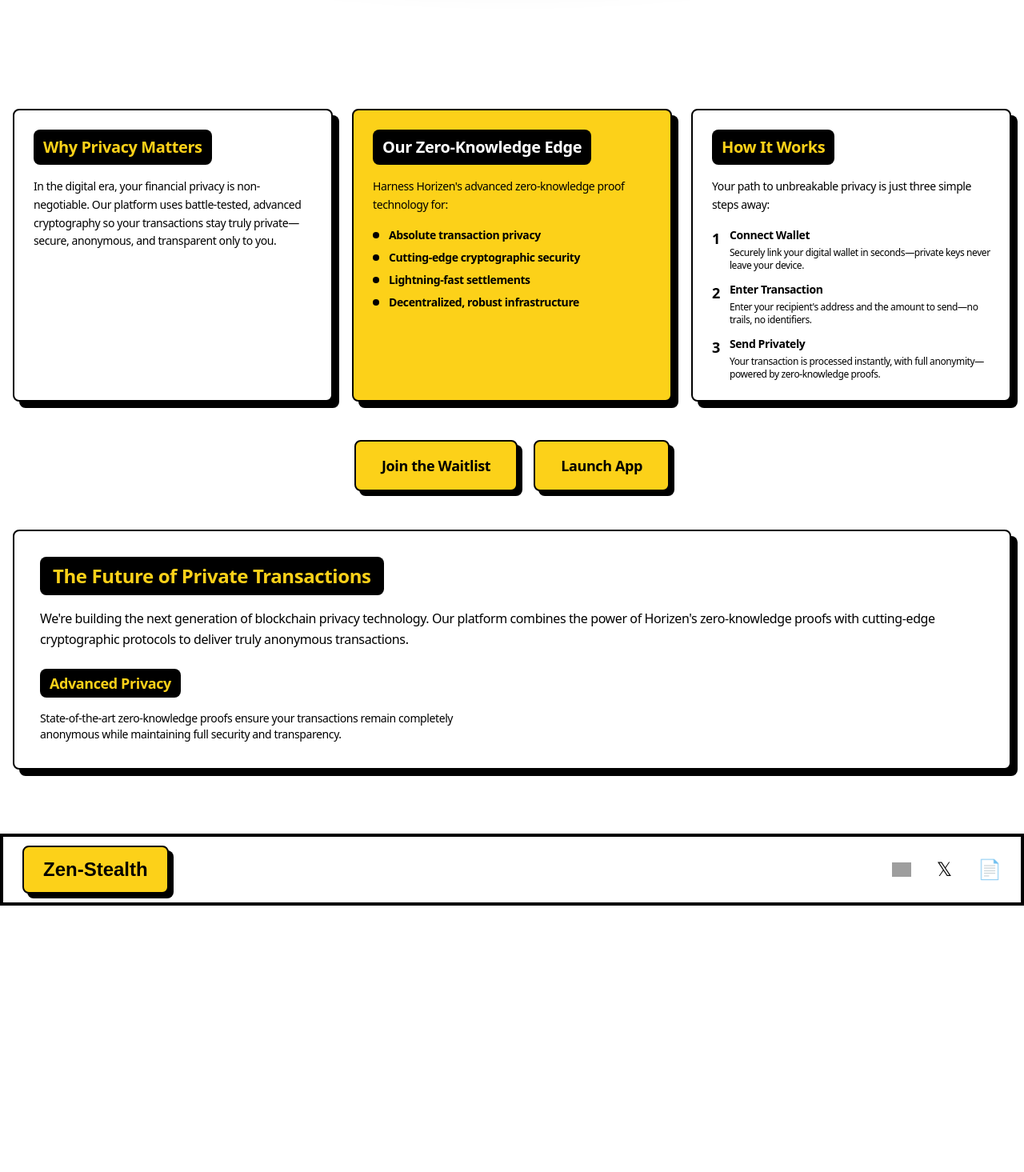
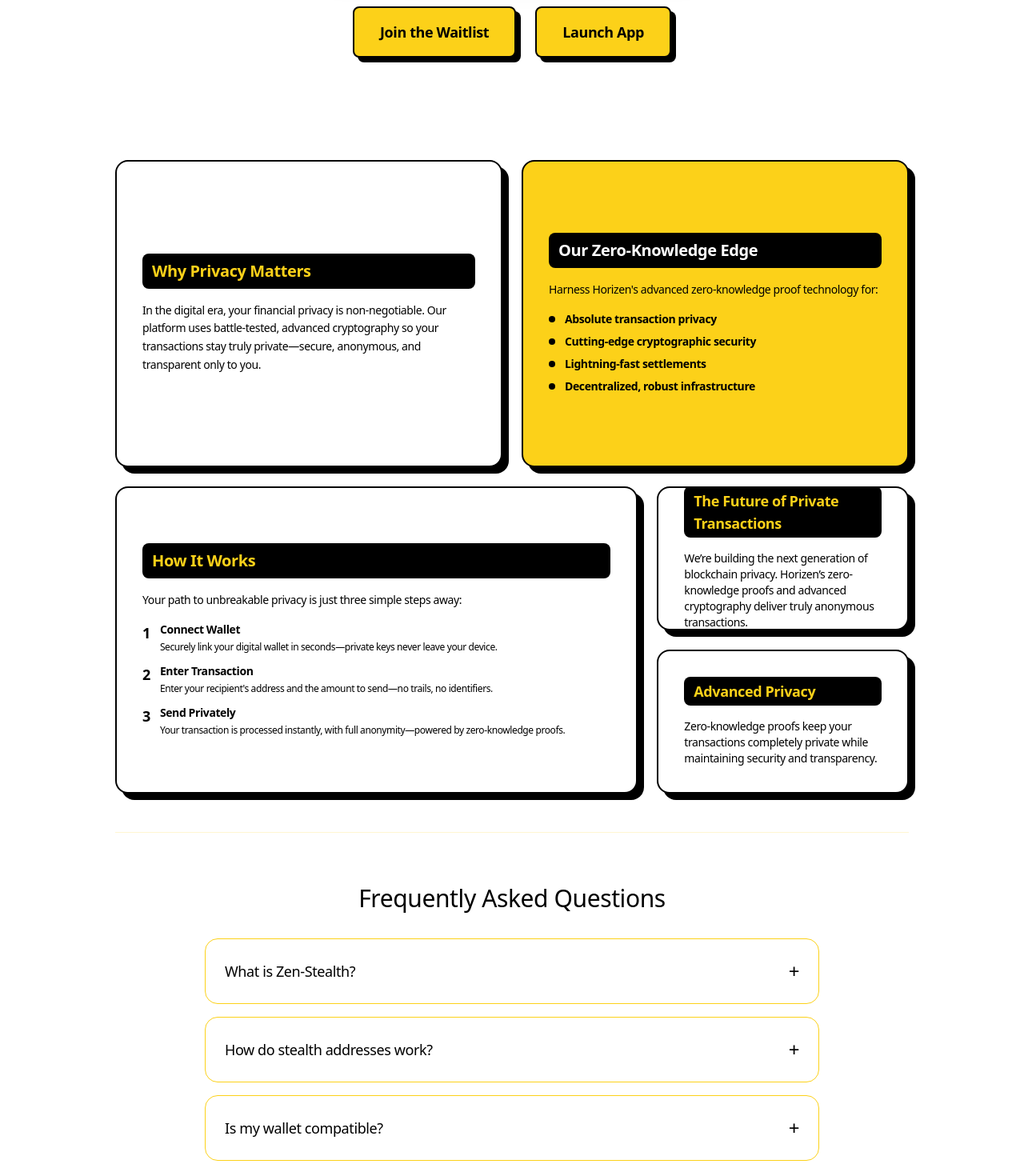
Before and after one commit to ayushsingh82/Zen-Stealth, a Next.js app: page / in a window 1280 px wide. Shown: the part 280-1745 px from the top of the page at 80% size. Before the commit the page ends 1412 px from the top, so only its background shows below. Built offline with nearby package versions, Linux system fonts and the light colour scheme; grey boxes are pictures that could not be loaded; what @rainbow-me/rainbowkit, wagmi would draw is missing.

Commit message:
widget init

```diff
--- a/src/app/page.tsx
+++ b/src/app/page.tsx
@@ -1,8 +1,30 @@
 'use client';
 
 import Link from 'next/link';
+import React from 'react';
+
+const faqs = [
+  {
+    q: 'What is Zen-Stealth?',
+    a: 'Zen-Stealth is a privacy protocol for private transactions on Horizen using stealth addresses and zero-knowledge cryptography.'
+  },
+  {
+    q: 'How do stealth addresses work?',
+    a: 'Stealth addresses allow you to receive funds privately. Only the receiver can detect and claim the funds.'
+  },
+  {
+    q: 'Is my wallet compatible?',
+    a: 'Any EVM-compatible wallet can be used with Zen-Stealth.'
+  },
+  {
+    q: 'Is Zen-Stealth open source?',
+    a: 'Yes! The code is open source and available on GitHub.'
+  },
+];
 
 export default function Home() {
+  const [expandedFaq, setExpandedFaq] = React.useState<number | null>(null);
+
   return (
     <div className="min-h-screen bg-white font-sans tracking-tight">
       {/* HEADER */}
@@ -13,6 +35,8 @@
           </div>
         </Link>
       </div>
+
+
 
       {/* HERO */}
       <div className="relative py-20 px-4">
@@ -29,125 +53,80 @@
         </div>
       </div>
 
-      {/* MAIN CONTENT */}
-      <div className="max-w-7xl mx-auto px-4 pb-20 mt-64">
-        <div className="grid md:grid-cols-3 gap-6">
 
-          {/* BOX 1 - Why Privacy Matters */}
-          <div className="bg-white border-2 border-black shadow-[8px_8px_0_0_rgba(0,0,0,1)] p-6 rounded-lg">
-            <h2 className="text-xl font-black mb-4 text-[#FCD119] bg-black px-3 py-2 rounded-lg inline-block">
-              Why Privacy Matters
-            </h2>
-            <p className="text-sm text-black leading-relaxed">
-              In the digital era, your financial privacy is non-negotiable. Our platform uses battle-tested, advanced cryptography so your transactions stay truly private—secure, anonymous, and transparent only to you.
-            </p>
+      <div className="text-center mt-32 mb-6 flex flex-col md:flex-row items-center justify-center gap-6">
+          <button className="bg-[#FCD119] border-2 border-black shadow-[6px_6px_0_0_rgba(0,0,0,1)] px-8 py-4 rounded-lg text-lg font-bold text-black hover:bg-[#FCD119]/90 hover:shadow-[4px_4px_0_0_rgba(0,0,0,1)] hover:translate-x-[2px] hover:translate-y-[2px] transition-all duration-200 active:shadow-[2px_2px_0_0_rgba(0,0,0,1)] active:translate-x-[4px] active:translate-y-[4px]">Join the Waitlist</button>
+          <Link href="/launch">
+            <button className="bg-[#FCD119] border-2 border-black shadow-[6px_6px_0_0_rgba(0,0,0,1)] px-8 py-4 rounded-lg text-lg font-bold text-black hover:bg-[#FCD119]/90 hover:shadow-[4px_4px_0_0_rgba(0,0,0,1)] hover:translate-x-[2px] hover:translate-y-[2px] transition-all duration-200 active:shadow-[2px_2px_0_0_rgba(0,0,0,1)] active:translate-x-[4px] active:translate-y-[4px]">Launch App</button>
+          </Link>
+        </div>
+
+      {/* MAIN CONTENT - BENTO GRID */}
+      <div className="max-w-5xl mx-auto px-4 pb-20 mt-32">
+        <div className="grid grid-cols-12 gap-6 auto-rows-[180px]">
+          {/* Why Privacy Matters */}
+          <div className="col-span-12 md:col-span-6 row-span-2 bg-white border-2 border-black shadow-[8px_8px_0_0_rgba(0,0,0,1)] p-8 rounded-2xl flex flex-col justify-center">
+            <h2 className="text-xl font-black mb-4 text-[#FCD119] bg-black px-3 py-2 rounded-lg inline-block">Why Privacy Matters</h2>
+            <p className="text-sm text-black leading-relaxed">In the digital era, your financial privacy is non-negotiable. Our platform uses battle-tested, advanced cryptography so your transactions stay truly private—secure, anonymous, and transparent only to you.</p>
           </div>
-
-          {/* BOX 2 - Zero-Knowledge Edge */}
-          <div className="bg-[#FCD119] border-2 border-black shadow-[8px_8px_0_0_rgba(0,0,0,1)] p-6 rounded-lg">
-          <h2 className="text-xl font-black mb-4 text-white bg-black px-3 py-2 rounded-lg inline-block">
-              Our Zero-Knowledge Edge
-            </h2>
-            <p className="text-sm text-black mb-4 leading-relaxed">
-              Harness Horizen's advanced zero-knowledge proof technology for:
-            </p>
+          {/* Our Zero-Knowledge Edge */}
+          <div className="col-span-12 md:col-span-6 row-span-2 bg-[#FCD119] border-2 border-black shadow-[8px_8px_0_0_rgba(0,0,0,1)] p-8 rounded-2xl flex flex-col justify-center">
+            <h2 className="text-xl font-black mb-4 text-white bg-black px-3 py-2 rounded-lg inline-block">Our Zero-Knowledge Edge</h2>
+            <p className="text-sm text-black mb-4 leading-relaxed">Harness Horizen's advanced zero-knowledge proof technology for:</p>
             <ul className="space-y-2 text-sm">
-              <li className="flex items-center">
-                <span className="w-2 h-2 rounded-full mr-3 bg-black"></span>
-                <span className="text-black font-semibold">Absolute transaction privacy</span>
-              </li>
-              <li className="flex items-center">
-                <span className="w-2 h-2 rounded-full mr-3 bg-black"></span>
-                <span className="text-black font-semibold">Cutting-edge cryptographic security</span>
-              </li>
-              <li className="flex items-center">
-                <span className="w-2 h-2 rounded-full mr-3 bg-black"></span>
-                <span className="text-black font-semibold">Lightning-fast settlements</span>
-              </li>
-              <li className="flex items-center">
-                <span className="w-2 h-2 rounded-full mr-3 bg-black"></span>
-                <span className="text-black font-semibold">Decentralized, robust infrastructure</span>
-              </li>
+              <li className="flex items-center"><span className="w-2 h-2 rounded-full mr-3 bg-black"></span><span className="text-black font-semibold">Absolute transaction privacy</span></li>
+              <li className="flex items-center"><span className="w-2 h-2 rounded-full mr-3 bg-black"></span><span className="text-black font-semibold">Cutting-edge cryptographic security</span></li>
+              <li className="flex items-center"><span className="w-2 h-2 rounded-full mr-3 bg-black"></span><span className="text-black font-semibold">Lightning-fast settlements</span></li>
+              <li className="flex items-center"><span className="w-2 h-2 rounded-full mr-3 bg-black"></span><span className="text-black font-semibold">Decentralized, robust infrastructure</span></li>
             </ul>
           </div>
-
-          {/* BOX 3 - How It Works */}
-          <div className="bg-[#fff] border-2 border-black shadow-[8px_8px_0_0_rgba(0,0,0,1)] p-6 rounded-lg">
-          <h2 className="text-xl font-black mb-4 text-[#FCD119] bg-black px-3 py-2 rounded-lg inline-block">
-              How It Works
-            </h2>
-            <p className="text-sm text-black mb-4 leading-relaxed">
-              Your path to unbreakable privacy is just three simple steps away:
-            </p>
-
+          {/* How It Works */}
+          <div className="col-span-12 md:col-span-8 row-span-2 bg-white border-2 border-black shadow-[8px_8px_0_0_rgba(0,0,0,1)] p-8 rounded-2xl flex flex-col justify-center">
+            <h2 className="text-xl font-black mb-4 text-[#FCD119] bg-black px-3 py-2 rounded-lg inline-block">How It Works</h2>
+            <p className="text-sm text-black mb-4 leading-relaxed">Your path to unbreakable privacy is just three simple steps away:</p>
             <div className="space-y-3">
-              <div className="flex items-start">
-                <span className="text-lg font-extrabold text-black mr-3">1</span>
-                <div>
-                  <div className="font-bold text-black mb-1 text-sm">Connect Wallet</div>
-                  <div className="text-xs text-black">Securely link your digital wallet in seconds—private keys never leave your device.</div>
-                </div>
-              </div>
-
-              <div className="flex items-start">
-                <span className="text-lg font-extrabold text-black mr-3">2</span>
-                <div>
-                  <div className="font-bold text-black mb-1 text-sm">Enter Transaction</div>
-                  <div className="text-xs text-black">Enter your recipient's address and the amount to send—no trails, no identifiers.</div>
-                </div>
-              </div>
-
-              <div className="flex items-start">
-                <span className="text-lg font-extrabold text-black mr-3">3</span>
-                <div>
-                  <div className="font-bold text-black mb-1 text-sm">Send Privately</div>
-                  <div className="text-xs text-black">Your transaction is processed instantly, with full anonymity—powered by zero-knowledge proofs.</div>
-                </div>
-              </div>
+              <div className="flex items-start"><span className="text-lg font-extrabold text-black mr-3">1</span><div><div className="font-bold text-black mb-1 text-sm">Connect Wallet</div><div className="text-xs text-black">Securely link your digital wallet in seconds—private keys never leave your device.</div></div></div>
+              <div className="flex items-start"><span className="text-lg font-extrabold text-black mr-3">2</span><div><div className="font-bold text-black mb-1 text-sm">Enter Transaction</div><div className="text-xs text-black">Enter your recipient's address and the amount to send—no trails, no identifiers.</div></div></div>
+              <div className="flex items-start"><span className="text-lg font-extrabold text-black mr-3">3</span><div><div className="font-bold text-black mb-1 text-sm">Send Privately</div><div className="text-xs text-black">Your transaction is processed instantly, with full anonymity—powered by zero-knowledge proofs.</div></div></div>
             </div>
+          </div>
+          {/* The Future of Private Transactions */}
+          <div className="col-span-12 md:col-span-4 row-span-1 bg-white border-2 border-black shadow-[8px_8px_0_0_rgba(0,0,0,1)] p-8 rounded-2xl flex flex-col justify-center">
+            <h3 className="text-lg font-black mb-2 text-[#FCD119] bg-black px-3 py-1 rounded-lg inline-block">The Future of Private Transactions</h3>
+            <p className="text-black text-sm mt-2">We’re building the next generation of blockchain privacy. Horizen’s zero-knowledge proofs and advanced cryptography deliver truly anonymous transactions.</p>
+          </div>
+          {/* Advanced Privacy */}
+          <div className="col-span-12 md:col-span-4 row-span-1 bg-white border-2 border-black shadow-[8px_8px_0_0_rgba(0,0,0,1)] p-8 rounded-2xl flex flex-col justify-center">
+            <h4 className="text-lg font-bold text-[#FCD119] mb-2 bg-black px-3 py-1 rounded-lg inline-block">Advanced Privacy</h4>
+            <p className="text-black text-sm mt-2">Zero-knowledge proofs keep your transactions completely private while maintaining security and transparency.</p>
           </div>
         </div>
 
-        {/* BOX 4 - Security First */}
-        {/* <div className="mt-6 bg-white border-2 border-black shadow-[8px_8px_0_0_rgba(0,0,0,1)] p-6 rounded-lg">
-          <h3 className="text-xl font-black mb-4 text-black">
-            Security First, Always
-          </h3>
-          <p className="text-sm text-black leading-relaxed">
-            Every move you make is locked by military-grade cryptography. Your privacy, security, and sovereignty are our unwavering promise.
-          </p>
-        </div> */}
-
-        {/* WAITLIST BUTTON */}
-        <div className="text-center mt-12">
-          <button className="bg-[#FCD119] border-2 border-black shadow-[6px_6px_0_0_rgba(0,0,0,1)] px-8 py-4 rounded-lg text-lg font-bold text-black hover:bg-[#FCD119]/90 hover:shadow-[4px_4px_0_0_rgba(0,0,0,1)] hover:translate-x-[2px] hover:translate-y-[2px] transition-all duration-200 active:shadow-[2px_2px_0_0_rgba(0,0,0,1)] active:translate-x-[4px] active:translate-y-[4px]">
-            Join the Waitlist
-          </button>
-           <button className="bg-[#FCD119] ml-[20px] border-2 border-black shadow-[6px_6px_0_0_rgba(0,0,0,1)] px-8 py-4 rounded-lg text-lg font-bold text-black hover:bg-[#FCD119]/90 hover:shadow-[4px_4px_0_0_rgba(0,0,0,1)] hover:translate-x-[2px] hover:translate-y-[2px] transition-all duration-200 active:shadow-[2px_2px_0_0_rgba(0,0,0,1)] active:translate-x-[4px] active:translate-y-[4px]">
-           <a href="/launch">Launch App</a>
-          </button>
-        </div>
-
-        {/* MORE WHITE CONTENT */}
-        <div className="mt-12 bg-white border-2 border-black shadow-[8px_8px_0_0_rgba(0,0,0,1)] p-8 rounded-lg">
-          <h3 className="text-2xl font-black mb-4 text-[#FCD119] bg-black px-4 py-2 rounded-lg inline-block">
-            The Future of Private Transactions
-          </h3>
-          <p className="text-black leading-relaxed mb-6">
-            We're building the next generation of blockchain privacy technology. Our platform combines the power of Horizen's zero-knowledge proofs with cutting-edge cryptographic protocols to deliver truly anonymous transactions.
-          </p>
-          <div className="grid md:grid-cols-2 gap-6">
-            <div>
-              <h4 className="text-lg font-bold text-[#FCD119] mb-2 bg-black px-3 py-1 rounded-lg inline-block">Advanced Privacy</h4>
-              <p className="text-black text-sm mt-2">
-                State-of-the-art zero-knowledge proofs ensure your transactions remain completely anonymous while maintaining full security and transparency.
-              </p>
-            </div>
-            <div>
-
+        {/* FAQ SECTION - moved up */}
+        <section className="relative z-10 px-4 py-16 border-t border-[#FCD119]/20 mt-12">
+          <div className="max-w-3xl mx-auto">
+            <h2 className="text-3xl text-black mb-8 text-center">Frequently Asked Questions</h2>
+            <div className="space-y-4">
+              {faqs.map((faq, index) => (
+                <div key={index} className="border border-[#FCD119] rounded-2xl overflow-hidden">
+                  <button
+                    onClick={() => setExpandedFaq(expandedFaq === index ? null : index)}
+                    className="w-full p-6 text-left flex items-center justify-between hover:bg-[#FCD119] transition-all duration-300 focus:outline-none"
+                  >
+                    <span className="font-medium text-black text-lg">{faq.q}</span>
+                    <span className="text-2xl text-black">{expandedFaq === index ? '−' : '+'}</span>
+                  </button>
+                  {expandedFaq === index && (
+                    <div className="px-6 pb-6 text-black/80 animate-fade-in">{faq.a}</div>
+                  )}
+                </div>
+              ))}
             </div>
           </div>
-        </div>
+        </section>
+
+
+
       </div>
     </div>
   );
--- /dev/null
+++ b/src/app/widget/page.tsx
@@ -0,0 +1,9 @@
+import React from 'react'
+
+const page = () => {
+  return (
+    <div>page</div>
+  )
+}
+
+export default page
```
